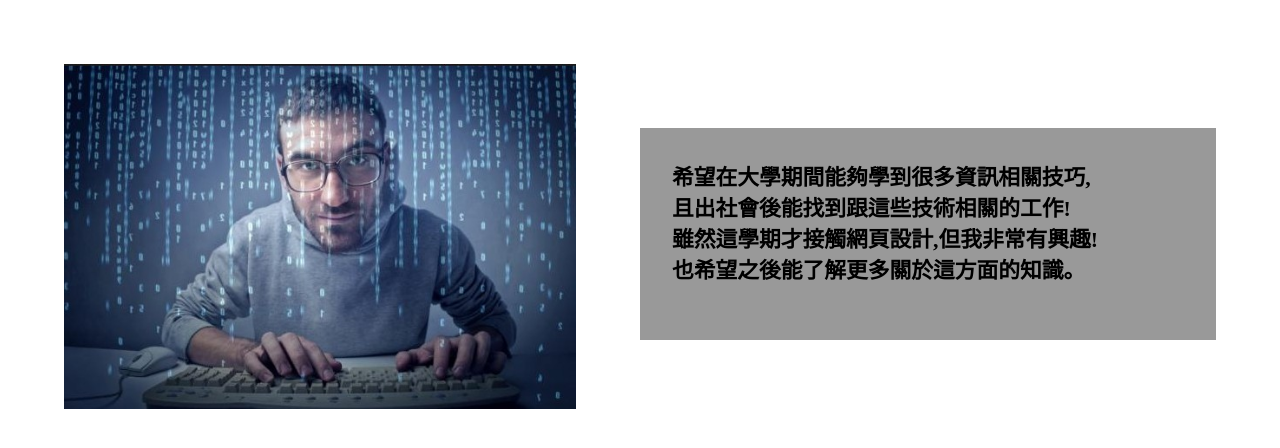
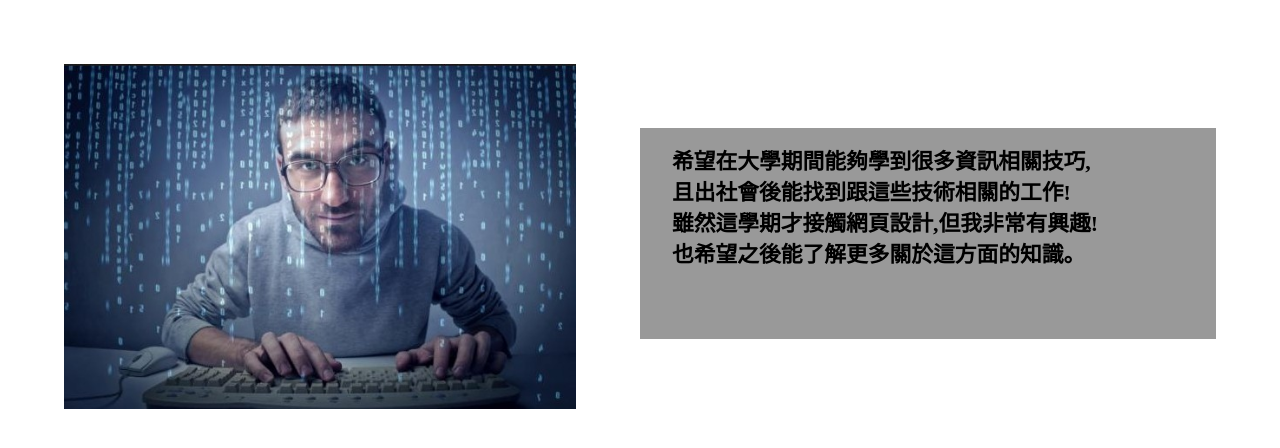
Before and after one commit to jimmy2929/1081-P1-407631505, a plain HTML site: page 個人資料/未來志向.html in a window 1280 px wide. Drawn offline with Linux system fonts and the light colour scheme.

Commit message:
Update 未來志向.html

```diff
--- a/個人資料/未來志向.html
+++ b/個人資料/未來志向.html
@@ -13,7 +13,7 @@
         <img src="軟體工程師.jpg" style="width: 80%;text-align: center;margin-left: 10%;margin-right: 10%;margin-top: 10%;" />
     </div>
     <div id="right" style="width:50%;height: 100%;float: right;">
-        <div id="text-b" style="margin-top:20%;margin-bottom:40%;background: rgba(0, 0, 0, 0.4);width: 85%;margin-right: 10%;height: 30%;padding-top: 5%;padding-left:5%;padding-botton:5%;padding-color:rgba(0, 0, 0, 0.4)">
+        <div id="text-b" style="margin-top:20%;margin-bottom:40%;background: rgba(0, 0, 0, 0.4);width: 85%;margin-right: 10%;height: 32.5%;padding-top: 2.5%;padding-left:5%;padding-botton:5%;padding-color:rgba(0, 0, 0, 0.4)">
             <div id="text" style="font-family:微軟正黑體;font-size:1.7vw;font-weight: 600;">
                 希望在大學期間能夠學到很多資訊相關技巧,<br>且出社會後能找到跟這些技術相關的工作!<br>雖然這學期才接觸網頁設計,但我非常有興趣!<br>也希望之後能了解更多關於這方面的知識。
             </div>
```
